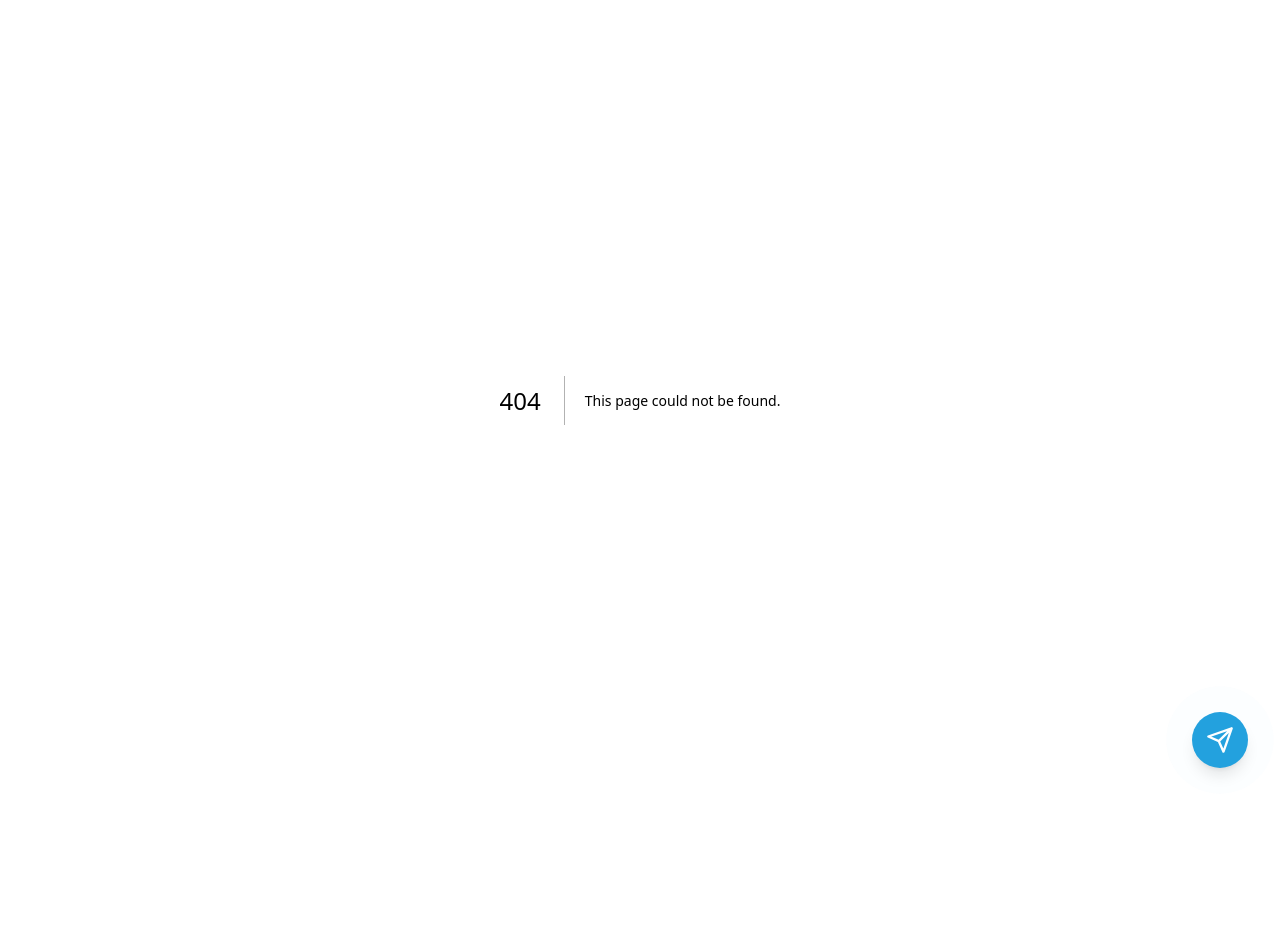
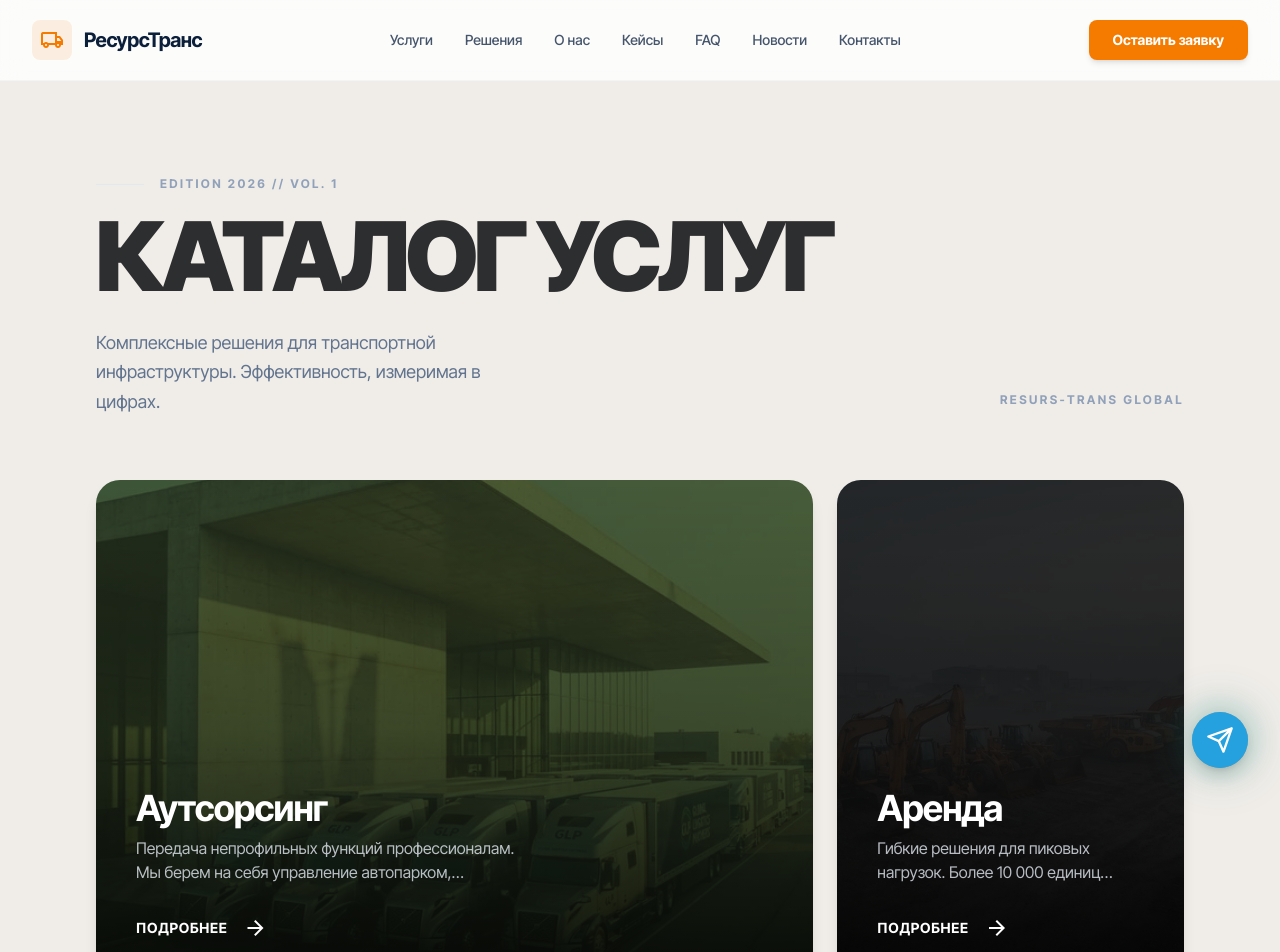
Before and after one commit to Vlad575oa/ResursTrans_2, a Next.js app: page /services in a window 1280 px wide. Before the commit this address had no page. Shown: the top 952 px of the page. Before the commit the page ends 800 px from the top, so only its background shows below. Built offline with nearby package versions, Linux system fonts and the light colour scheme; a web font is replaced by a local one.

Commit message:
feat: implement services page and update footer with legal links and russian translation

```diff
--- /dev/null
+++ b/src/app/services/page.tsx
@@ -0,0 +1,66 @@
+import { Navigation } from "@/components/ui/Navigation";
+import { AiAssistant } from "@/components/ui/AiAssistant";
+import { getServerTranslations } from "@/lib/server-intl";
+import { ServiceList } from "@/components/sections/services/ServiceList";
+
+export default async function ServicesPage() {
+    const { t } = await getServerTranslations();
+
+    const services = [
+        {
+            id: "01",
+            title: t("ServicesPage.services.01.title"),
+            subtitle: t("ServicesPage.services.01.subtitle"),
+            description: t("ServicesPage.services.01.description"),
+            colSpan: "col-span-1 md:col-span-2",
+            image: "/images/services/outsourcing.webp",
+            imageColor: "bg-[#4A5F3C]"
+        },
+        {
+            id: "02",
+            title: t("ServicesPage.services.02.title"),
+            subtitle: t("ServicesPage.services.02.subtitle"),
+            description: t("ServicesPage.services.02.description"),
+            colSpan: "col-span-1",
+            image: "/images/services/rental.webp",
+            imageColor: "bg-[#2C2C2C]"
+        },
+        {
+            id: "03",
+            title: t("ServicesPage.services.03.title"),
+            subtitle: t("ServicesPage.services.03.subtitle"),
+            description: t("ServicesPage.services.03.description"),
+            colSpan: "col-span-1",
+            image: "/images/services/management.webp",
+            imageColor: "bg-[#0F766E]"
+        },
+        {
+            id: "04",
+            title: t("ServicesPage.services.04.title"),
+            subtitle: t("ServicesPage.services.04.subtitle"),
+            description: t("ServicesPage.services.04.description"),
+            colSpan: "col-span-1 md:col-span-2",
+            image: "/images/services/consulting.webp",
+            imageColor: "bg-[#1C1C1C]"
+        }
+    ];
+
+    const titles = {
+        catalogTitle: t("ServicesPage.catalogTitle"),
+        catalogDescription: t("ServicesPage.catalogDescription"),
+        edition: t("ServicesPage.edition"),
+        company: t("ServicesPage.company"),
+        haveTask: t("ServicesPage.haveTask"),
+        letsDiscuss: t("ServicesPage.letsDiscuss"),
+        contactUs: t("ServicesPage.contactUs"),
+    };
+
+    return (
+        <main className="min-h-screen bg-cloud-dancer text-anthracite-core selection:bg-burnt-terra selection:text-white pt-20">
+            <Navigation />
+            <AiAssistant />
+
+            <ServiceList services={services} titles={titles} />
+        </main>
+    );
+}
--- a/src/components/sections/fleetcorp/Footer.tsx
+++ b/src/components/sections/fleetcorp/Footer.tsx
@@ -27,30 +27,30 @@ export default function Footer() {
 
           {/* Links 1 */}
           <div>
-            <h3 className="text-white font-bold mb-6">Company</h3>
+            <h3 className="text-white font-bold mb-6">Компания</h3>
             <ul className="space-y-4 text-sm text-slate-400">
-              <li><a className="hover:text-primary transition-colors" href="#">About Us</a></li>
-              <li><a className="hover:text-primary transition-colors" href="#">Careers</a></li>
-              <li><a className="hover:text-primary transition-colors" href="#">Press</a></li>
-              <li><a className="hover:text-primary transition-colors" href="#">Partners</a></li>
+              <li><a className="hover:text-primary transition-colors" href="/about">О нас</a></li>
+              <li><a className="hover:text-primary transition-colors" href="/news">Новости</a></li>
+              <li><a className="hover:text-primary transition-colors" href="/contacts">Контакты</a></li>
+              <li><a className="hover:text-primary transition-colors" href="/services">Услуги</a></li>
             </ul>
           </div>
 
           {/* Links 2 */}
           <div>
-            <h3 className="text-white font-bold mb-6">Resources</h3>
+            <h3 className="text-white font-bold mb-6">Ресурсы</h3>
             <ul className="space-y-4 text-sm text-slate-400">
-              <li><a className="hover:text-primary transition-colors" href="#">Documentation</a></li>
-              <li><a className="hover:text-primary transition-colors" href="#">API Reference</a></li>
-              <li><a className="hover:text-primary transition-colors" href="#">Case Studies</a></li>
-              <li><a className="hover:text-primary transition-colors" href="#">Help Center</a></li>
+              <li><a className="hover:text-primary transition-colors" href="/cases">Кейсы</a></li>
+              <li><a className="hover:text-primary transition-colors" href="/technology">Технологии</a></li>
+              <li><a className="hover:text-primary transition-colors" href="/solutions">Решения</a></li>
+              <li><a className="hover:text-primary transition-colors" href="/messages">Сообщения</a></li>
             </ul>
           </div>
 
           {/* Map / Presence */}
           <div className="relative h-48 rounded-lg overflow-hidden bg-[#161b22] border border-[#282e39] group">
             <div className="absolute inset-0 flex items-center justify-center z-10 pointer-events-none">
-              <span className="bg-black/50 backdrop-blur-sm px-3 py-1 rounded text-xs text-white font-bold border border-white/10">Global Presence</span>
+              <span className="bg-black/50 backdrop-blur-sm px-3 py-1 rounded text-xs text-white font-bold border border-white/10">Глобальное присутствие</span>
             </div>
             <img
               alt="Global Presence Map"
@@ -61,11 +61,11 @@ export default function Footer() {
         </div>
 
         <div className="border-t border-[#282e39] pt-8 flex flex-col md:flex-row justify-between items-center gap-4 text-xs text-slate-500">
-          <p>© 2024 FleetCorp Management. All rights reserved.</p>
+          <p>© 2026 FleetCorp Management. Все права защищены.</p>
           <div className="flex gap-6">
-            <a className="hover:text-white transition-colors" href="#">Privacy Policy</a>
-            <a className="hover:text-white transition-colors" href="#">Terms of Service</a>
-            <a className="hover:text-white transition-colors" href="#">Cookies</a>
+            <a className="hover:text-white transition-colors" href="/privacy">Политика конфиденциальности</a>
+            <a className="hover:text-white transition-colors" href="/terms">Условия использования</a>
+            <a className="hover:text-white transition-colors" href="/cookies">Cookie</a>
           </div>
         </div>
       </div>
--- a/src/components/sections/fleetcorp/HeaderScroll.tsx
+++ b/src/components/sections/fleetcorp/HeaderScroll.tsx
@@ -12,7 +12,7 @@ export default function HeaderScroll() {
   const navLinks = [
     { href: "/", label: "Главная" },
     { href: "/cases", label: "Кейсы" },
-    { href: "/technology", label: "Услуги" },
+    { href: "/services", label: "Услуги" },
     { href: "/about", label: "О нас" },
     { href: "/news", label: "Новости" },
     { href: "/contacts", label: "Контакты" },
--- /dev/null
+++ b/src/components/sections/services/ServiceList.tsx
@@ -0,0 +1,111 @@
+"use client";
+
+import { motion } from "framer-motion";
+import Image from "next/image";
+
+interface Service {
+    id: string;
+    title: string;
+    subtitle: string;
+    description: string;
+    colSpan: string;
+    image: string;
+    imageColor: string;
+}
+
+interface Titles {
+    catalogTitle: string;
+    catalogDescription: string;
+    edition: string;
+    company: string;
+    haveTask: string;
+    letsDiscuss: string;
+    contactUs: string;
+}
+
+interface ServiceListProps {
+    services: Service[];
+    titles: Titles;
+}
+
+export const ServiceList = ({ services, titles }: ServiceListProps) => {
+    return (
+        <section className="py-24 px-6 md:px-12 lg:px-24 max-w-7xl mx-auto">
+            <div className="flex flex-col md:flex-row justify-between items-start md:items-end mb-16 gap-8">
+                <div>
+                    <div className="flex items-center gap-4 text-xs font-bold tracking-[0.2em] text-slate-400 uppercase mb-4">
+                        <span className="w-12 h-[1px] bg-slate-200"></span>
+                        {titles.edition}
+                    </div>
+                    <h1 className="text-6xl md:text-8xl font-black tracking-tighter uppercase mb-6">
+                        {titles.catalogTitle}
+                    </h1>
+                    <p className="max-w-md text-slate-500 text-lg leading-relaxed">
+                        {titles.catalogDescription}
+                    </p>
+                </div>
+                <div className="text-xs font-bold tracking-[0.2em] text-slate-400 uppercase md:mb-2">
+                    {titles.company}
+                </div>
+            </div>
+
+            <div className="grid grid-cols-1 md:grid-cols-2 lg:grid-cols-3 gap-6">
+                {services.map((service, index) => (
+                    <motion.div
+                        key={service.id}
+                        initial={{ opacity: 0, y: 30 }}
+                        whileInView={{ opacity: 1, y: 0 }}
+                        transition={{ duration: 0.8, delay: index * 0.1 }}
+                        viewport={{ once: true }}
+                        className={`group relative overflow-hidden rounded-3xl ${service.colSpan} h-[500px] cursor-pointer shadow-lg hover:shadow-2xl transition-all duration-500`}
+                    >
+                        <div className={`absolute inset-0 ${service.imageColor} transition-transform duration-700 group-hover:scale-105`}>
+                            <Image
+                                src={service.image}
+                                alt={service.title}
+                                fill
+                                className="object-cover opacity-60 mix-blend-multiply"
+                            />
+                        </div>
+
+                        <div className="absolute inset-0 bg-gradient-to-t from-black/80 via-black/20 to-transparent p-10 flex flex-col justify-end">
+                            <div className="mb-4 translate-y-4 opacity-0 group-hover:translate-y-0 group-hover:opacity-100 transition-all duration-500">
+                                <span className="text-xs font-bold tracking-widest text-primary-main uppercase">
+                                    {service.subtitle}
+                                </span>
+                            </div>
+                            <h3 className="text-4xl font-bold text-white mb-2 tracking-tight">
+                                {service.title}
+                            </h3>
+                            <p className="text-slate-200/80 line-clamp-2 max-w-sm">
+                                {service.description}
+                            </p>
+
+                            <div className="mt-8 flex items-center gap-4 text-white font-bold text-sm tracking-wider uppercase group-hover:gap-6 transition-all">
+                                <span>Подробнее</span>
+                                <span className="material-symbols-outlined text-xl">arrow_forward</span>
+                            </div>
+                        </div>
+                    </motion.div>
+                ))}
+            </div>
+
+            <div className="mt-24 bg-anthracite-core rounded-3xl p-12 md:p-20 text-white flex flex-col md:flex-row items-center justify-between gap-12 overflow-hidden relative">
+                <div className="absolute top-0 right-0 w-96 h-96 bg-primary-main/10 rounded-full blur-[100px] -translate-y-1/2 translate-x-1/2"></div>
+
+                <div className="relative z-10 text-center md:text-left">
+                    <div className="text-xs font-bold tracking-[0.3em] text-primary-main uppercase mb-6">
+                        {titles.haveTask}
+                    </div>
+                    <h2 className="text-4xl md:text-6xl font-black tracking-tighter uppercase mb-2">
+                        {titles.letsDiscuss}
+                    </h2>
+                </div>
+
+                <button className="relative z-10 bg-cloud-dancer text-anthracite-core px-10 py-5 rounded-xl font-black uppercase text-sm tracking-widest hover:bg-white hover:scale-105 transition-all shadow-xl active:scale-95">
+                    {titles.contactUs}
+                </button>
+            </div>
+        </section>
+    );
+};
--- /dev/null
+++ b/src/lib/server-intl.ts
@@ -0,0 +1,18 @@
+import ru from "@/app/messages/ru.json";
+
+export async function getServerTranslations() {
+    const t = (key: string) => {
+        const keys = key.split('.');
+        let value: any = ru;
+        for (const k of keys) {
+            if (value && typeof value === 'object' && k in value) {
+                value = value[k];
+            } else {
+                return key;
+            }
+        }
+        return typeof value === 'string' ? value : key;
+    };
+
+    return { t };
+}
```
